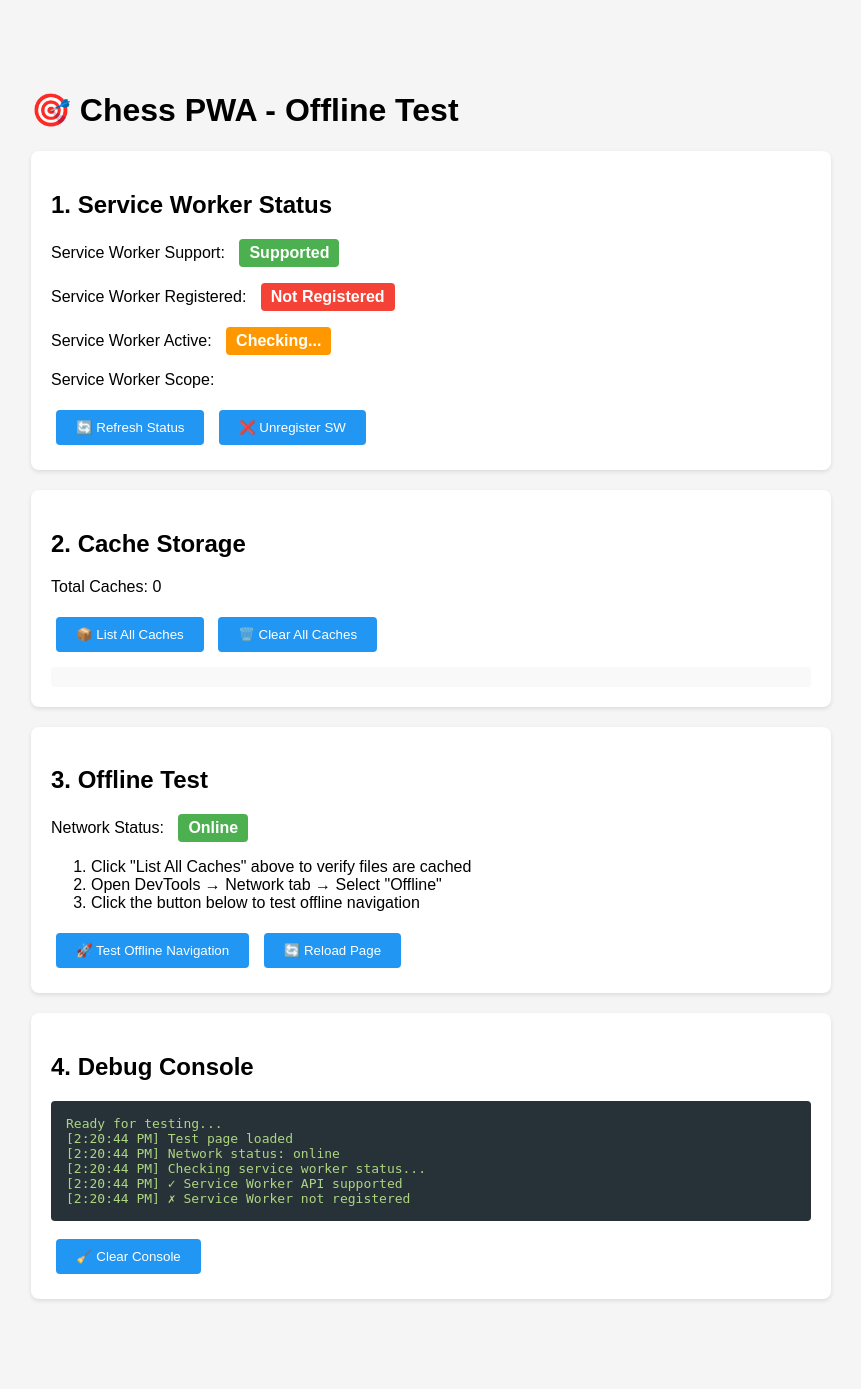
After one commit to impressto/chess, a PHP site: page /test-offline.html in a window 1280 px wide. The commit adds this page. Shown: the whole page, without its empty margins (209-1070 px from the left). Run offline with PHP 8.4, Linux system fonts and the light colour scheme.

Commit message:
feat: Implement offline-first strategy in service worker, enhance caching, and add offline test page

```diff
--- a/package.json
+++ b/package.json
@@ -1,7 +1,7 @@
 {
   "name": "chess",
   "private": true,
-  "version": "0.0.17",
+  "version": "0.0.20",
   "type": "module",
   "scripts": {
     "dev": "vite",
--- /dev/null
+++ b/test-offline.html
@@ -0,0 +1,234 @@
+<!DOCTYPE html>
+<html lang="en">
+<head>
+    <meta charset="UTF-8">
+    <meta name="viewport" content="width=device-width, initial-scale=1.0">
+    <title>Chess PWA - Offline Test</title>
+    <style>
+        body {
+            font-family: Arial, sans-serif;
+            max-width: 800px;
+            margin: 50px auto;
+            padding: 20px;
+            background: #f5f5f5;
+        }
+        .test-card {
+            background: white;
+            padding: 20px;
+            margin: 20px 0;
+            border-radius: 8px;
+            box-shadow: 0 2px 4px rgba(0,0,0,0.1);
+        }
+        .status {
+            display: inline-block;
+            padding: 5px 10px;
+            border-radius: 4px;
+            font-weight: bold;
+            margin-left: 10px;
+        }
+        .status.success { background: #4CAF50; color: white; }
+        .status.error { background: #f44336; color: white; }
+        .status.pending { background: #ff9800; color: white; }
+        button {
+            background: #2196F3;
+            color: white;
+            border: none;
+            padding: 10px 20px;
+            border-radius: 4px;
+            cursor: pointer;
+            margin: 5px;
+        }
+        button:hover { background: #1976D2; }
+        .cache-list {
+            background: #f9f9f9;
+            padding: 10px;
+            border-radius: 4px;
+            max-height: 300px;
+            overflow-y: auto;
+            font-family: monospace;
+            font-size: 12px;
+        }
+        pre {
+            background: #263238;
+            color: #aed581;
+            padding: 15px;
+            border-radius: 4px;
+            overflow-x: auto;
+        }
+    </style>
+</head>
+<body>
+    <h1>🎯 Chess PWA - Offline Test</h1>
+
+    <div class="test-card">
+        <h2>1. Service Worker Status</h2>
+        <p>Service Worker Support: <span id="sw-support" class="status pending">Checking...</span></p>
+        <p>Service Worker Registered: <span id="sw-registered" class="status pending">Checking...</span></p>
+        <p>Service Worker Active: <span id="sw-active" class="status pending">Checking...</span></p>
+        <p>Service Worker Scope: <span id="sw-scope"></span></p>
+        <div style="margin-top: 10px;">
+            <button onclick="checkServiceWorker()">🔄 Refresh Status</button>
+            <button onclick="unregisterServiceWorker()">❌ Unregister SW</button>
+        </div>
+    </div>
+
+    <div class="test-card">
+        <h2>2. Cache Storage</h2>
+        <p>Total Caches: <span id="cache-count">0</span></p>
+        <button onclick="listCaches()">📦 List All Caches</button>
+        <button onclick="clearAllCaches()">🗑️ Clear All Caches</button>
+        <div id="cache-list" class="cache-list" style="margin-top: 10px;"></div>
+    </div>
+
+    <div class="test-card">
+        <h2>3. Offline Test</h2>
+        <p>Network Status: <span id="network-status" class="status success">Online</span></p>
+        <ol>
+            <li>Click "List All Caches" above to verify files are cached</li>
+            <li>Open DevTools → Network tab → Select "Offline"</li>
+            <li>Click the button below to test offline navigation</li>
+        </ol>
+        <button onclick="testOfflineNavigation()">🚀 Test Offline Navigation</button>
+        <button onclick="window.location.reload()">🔄 Reload Page</button>
+    </div>
+
+    <div class="test-card">
+        <h2>4. Debug Console</h2>
+        <pre id="debug-console">Ready for testing...</pre>
+        <button onclick="clearConsole()">🧹 Clear Console</button>
+    </div>
+
+    <script>
+        const log = (message) => {
+            const console = document.getElementById('debug-console');
+            const timestamp = new Date().toLocaleTimeString();
+            console.textContent += `\n[${timestamp}] ${message}`;
+            console.scrollTop = console.scrollHeight;
+        };
+
+        const setStatus = (elementId, status, text) => {
+            const el = document.getElementById(elementId);
+            el.className = `status ${status}`;
+            el.textContent = text || status;
+        };
+
+        // Check if online/offline
+        const updateNetworkStatus = () => {
+            const status = navigator.onLine ? 'online' : 'offline';
+            setStatus('network-status', navigator.onLine ? 'success' : 'error',
+                      navigator.onLine ? 'Online' : 'Offline');
+            log(`Network status: ${status}`);
+        };
+
+        window.addEventListener('online', updateNetworkStatus);
+        window.addEventListener('offline', updateNetworkStatus);
+
+        // Check Service Worker
+        async function checkServiceWorker() {
+            log('Checking service worker status...');
+
+            if ('serviceWorker' in navigator) {
+                setStatus('sw-support', 'success', 'Supported');
+                log('✓ Service Worker API supported');
+
+                const registration = await navigator.serviceWorker.getRegistration('/chess/');
+
+                if (registration) {
+                    setStatus('sw-registered', 'success', 'Registered');
+                    log(`✓ Service Worker registered`);
+
+                    if (registration.active) {
+                        setStatus('sw-active', 'success', 'Active');
+                        document.getElementById('sw-scope').textContent = registration.scope;
+                        log(`✓ Service Worker active with scope: ${registration.scope}`);
+                    } else {
+                        setStatus('sw-active', 'pending', 'Installing...');
+                        log('⏳ Service Worker installing...');
+                    }
+                } else {
+                    setStatus('sw-registered', 'error', 'Not Registered');
+                    log('✗ Service Worker not registered');
+                }
+            } else {
+                setStatus('sw-support', 'error', 'Not Supported');
+                log('✗ Service Worker API not supported');
+            }
+        }
+
+        // Unregister Service Worker
+        async function unregisterServiceWorker() {
+            if ('serviceWorker' in navigator) {
+                const registration = await navigator.serviceWorker.getRegistration('/chess/');
+                if (registration) {
+                    await registration.unregister();
+                    log('✓ Service Worker unregistered');
+                    checkServiceWorker();
+                } else {
+                    log('No service worker to unregister');
+                }
+            }
+        }
+
+        // List all caches
+        async function listCaches() {
+            log('Listing all caches...');
+            const cacheNames = await caches.keys();
+            document.getElementById('cache-count').textContent = cacheNames.length;
+
+            const cacheList = document.getElementById('cache-list');
+            cacheList.innerHTML = '<h3>Caches:</h3>';
+
+            for (const cacheName of cacheNames) {
+                const cache = await caches.open(cacheName);
+                const keys = await cache.keys();
+
+                cacheList.innerHTML += `<h4>${cacheName} (${keys.length} items)</h4><ul>`;
+                keys.forEach(request => {
+                    cacheList.innerHTML += `<li>${request.url}</li>`;
+                });
+                cacheList.innerHTML += '</ul>';
+
+                log(`Cache "${cacheName}": ${keys.length} items`);
+            }
+        }
+
+        // Clear all caches
+        async function clearAllCaches() {
+            if (confirm('Are you sure you want to clear all caches?')) {
+                log('Clearing all caches...');
+                const cacheNames = await caches.keys();
+
+                for (const cacheName of cacheNames) {
+                    await caches.delete(cacheName);
+                    log(`✓ Deleted cache: ${cacheName}`);
+                }
+
+                document.getElementById('cache-count').textContent = '0';
+                document.getElementById('cache-list').innerHTML = '';
+                log('✓ All caches cleared');
+            }
+        }
+
+        // Test offline navigation
+        function testOfflineNavigation() {
+            log('Testing offline navigation...');
+            log('Redirecting to main app...');
+            setTimeout(() => {
+                window.location.href = '/chess/';
+            }, 500);
+        }
+
+        // Clear console
+        function clearConsole() {
+            document.getElementById('debug-console').textContent = 'Console cleared...';
+        }
+
+        // Initialize on load
+        window.addEventListener('load', () => {
+            log('Test page loaded');
+            updateNetworkStatus();
+            checkServiceWorker();
+        });
+    </script>
+</body>
+</html>
```
Also changed, not shown: OFFLINE-PWA-FIX.md (added, +96 -0 lines), index.php (+28 -7 lines), public/service-worker.js (+130 -54 lines), service-worker.js (+130 -54 lines).
